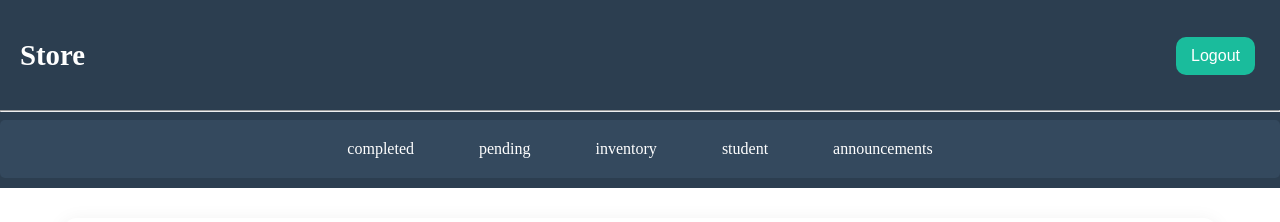
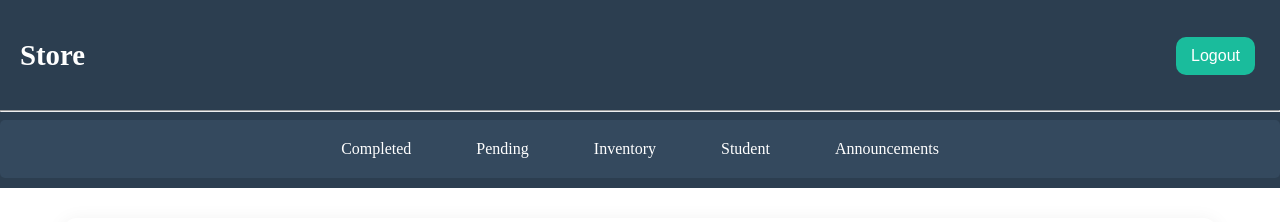
Before and after one commit to amalb1729/miniProjectAdmin, a React (Vite) app: page / in a window 1280 px wide. Shown: the top 222 px of the page. Built offline with nearby package versions, Linux system fonts and the light colour scheme; no server answers; sample sign-in values are in the browser's storage.

Commit message:
header name fix

```diff
--- a/src/components/header/Header.jsx
+++ b/src/components/header/Header.jsx
@@ -43,11 +43,11 @@ function Header() {
                 <hr />
                 <nav>
                     <ul className="nav-list">
-                        <li><NavLink to="/completed" className={({ isActive }) => isActive ? "act" : "inact"}>completed</NavLink></li>
-                        <li><NavLink to="/pending" className={({ isActive }) => isActive ? "act" : "inact"}>pending</NavLink></li>
-                        <li><NavLink to="/inventory" className={({ isActive }) => isActive ? "act" : "inact"}>inventory</NavLink></li>
-                        <li><NavLink to="/students" className={({ isActive }) => isActive ? "act" : "inact"}>student</NavLink></li>
-                        <li><NavLink to="/announcements" className={({ isActive }) => isActive ? "act" : "inact"}>announcements</NavLink></li>
+                        <li><NavLink to="/completed" className={({ isActive }) => isActive ? "act" : "inact"}>Completed</NavLink></li>
+                        <li><NavLink to="/pending" className={({ isActive }) => isActive ? "act" : "inact"}>Pending</NavLink></li>
+                        <li><NavLink to="/inventory" className={({ isActive }) => isActive ? "act" : "inact"}>Inventory</NavLink></li>
+                        <li><NavLink to="/students" className={({ isActive }) => isActive ? "act" : "inact"}>Student</NavLink></li>
+                        <li><NavLink to="/announcements" className={({ isActive }) => isActive ? "act" : "inact"}>Announcements</NavLink></li>
                     </ul>
                 </nav>
             </div>
```
